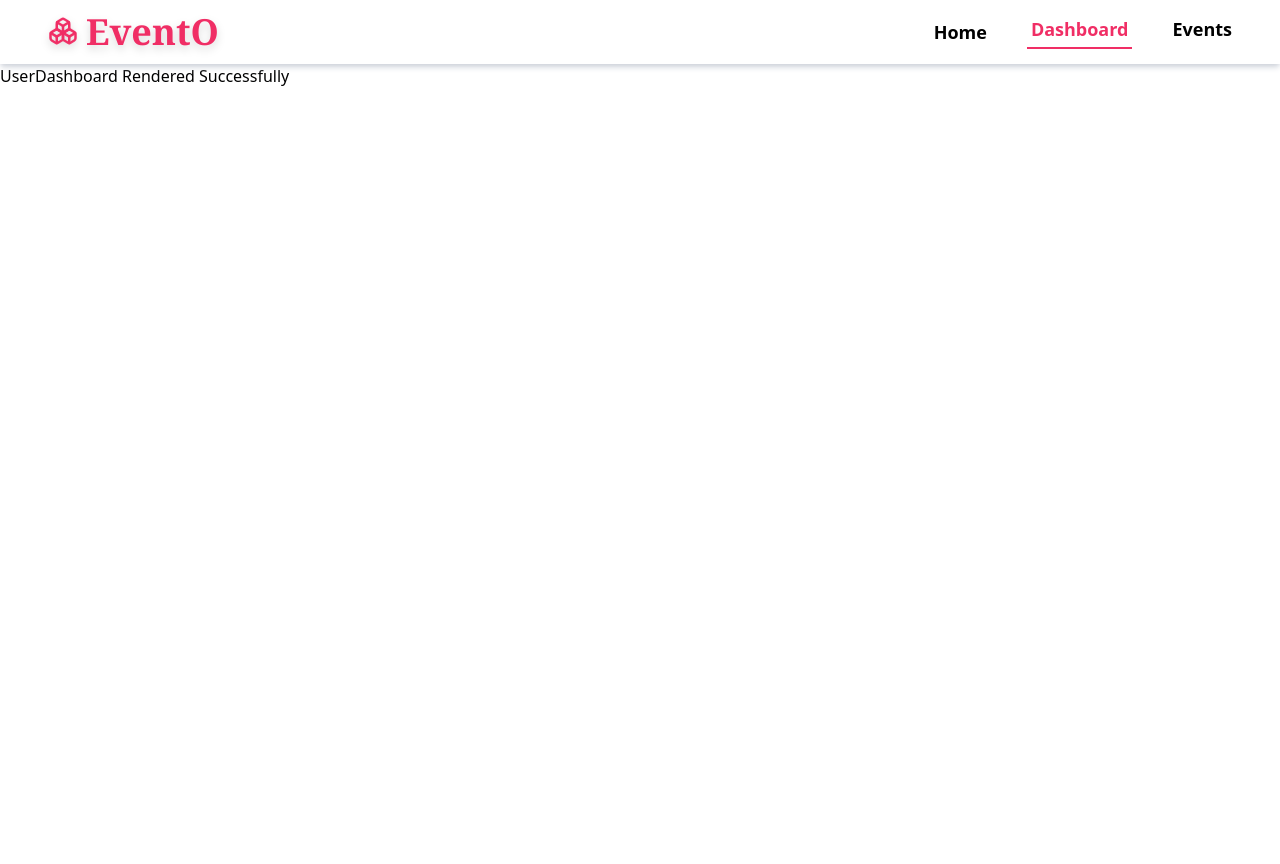
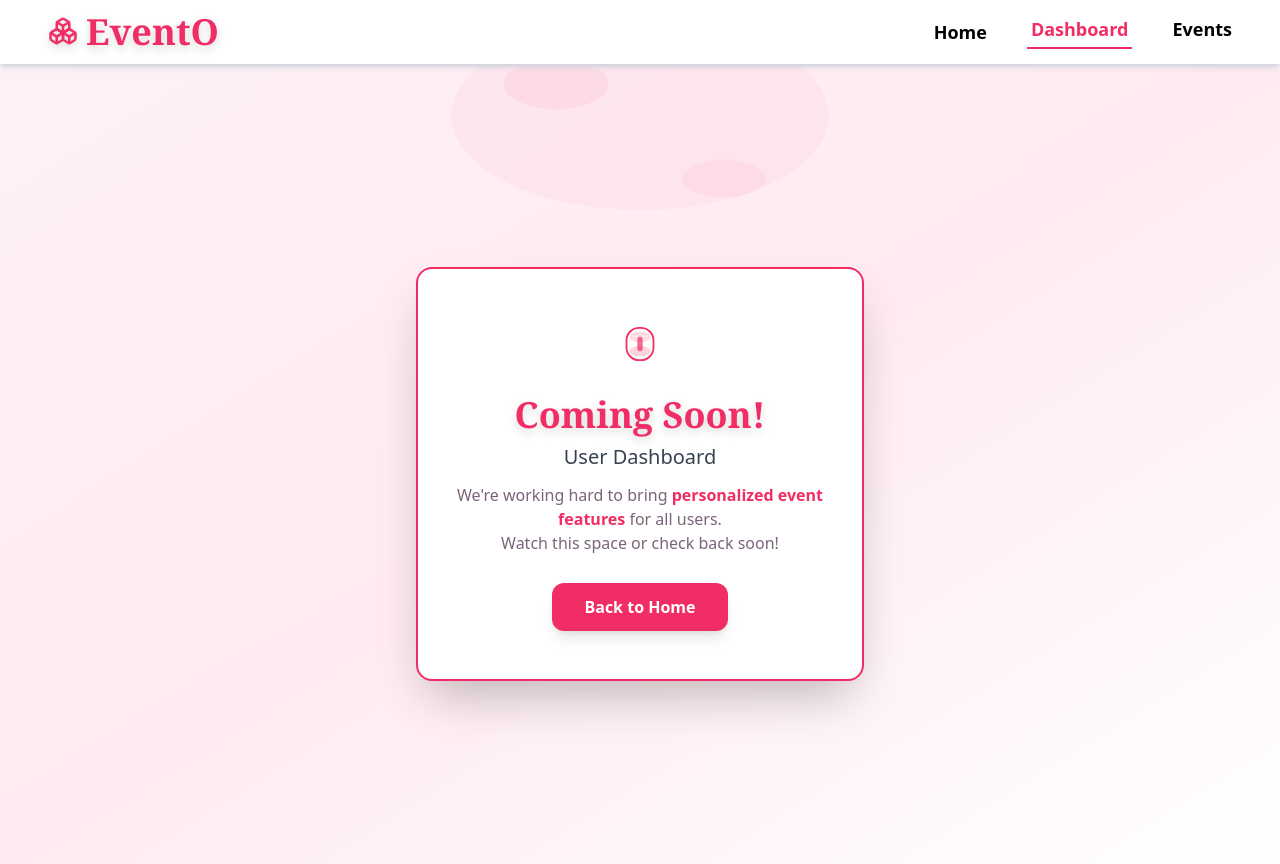
Before and after one commit to Rghvs03/Evento, a React (Vite) app: page /user/dashboard in a window 1280 px wide. Before the commit the page ends 800 px from the top, so only its background shows below. Built offline with nearby package versions, Linux system fonts and the light colour scheme; no server answers.

Commit message:
coming soon page

```diff
--- a/src/Pages/UserDashboard.jsx
+++ b/src/Pages/UserDashboard.jsx
@@ -1,9 +1,110 @@
-import React from 'react'
+import React from "react";
 
 const UserDashboard = () => {
   return (
-    <div>UserDashboard Rendered Successfully</div>
-  )
-}
+    <div className="min-h-screen flex flex-col items-center justify-center bg-gradient-to-br from-[#fff0f7] via-[#ffebf1] to-white px-3 py-10">
+      {/* SVG Blob */}
+      <svg
+        viewBox="0 0 400 220"
+        fill="none"
+        xmlns="http://www.w3.org/2000/svg"
+        className="absolute top-0 left-1/2 -translate-x-1/2 sm:w-[420px] w-[320px] pointer-events-none select-none opacity-30 z-0"
+      >
+        <ellipse
+          cx="200"
+          cy="110"
+          rx="180"
+          ry="90"
+          fill="#f02e65"
+          fillOpacity="0.13"
+        />
+        <ellipse
+          cx="120"
+          cy="80"
+          rx="50"
+          ry="24"
+          fill="#f02e65"
+          fillOpacity="0.22"
+        />
+        <ellipse
+          cx="280"
+          cy="170"
+          rx="40"
+          ry="18"
+          fill="#f02e65"
+          fillOpacity="0.18"
+        />
+      </svg>
 
-export default UserDashboard
+      <div className="relative z-10 w-full max-w-md bg-white border-2 border-[#f02e65] shadow-2xl rounded-2xl flex flex-col items-center px-7 py-12 mt-6 mb-1">
+        {/* Beautiful Clock/Hourglass SVG */}
+        <svg
+          viewBox="0 0 60 60"
+          width={54}
+          height={54}
+          fill="none"
+          className="mb-6"
+        >
+          ircle cx="30" cy="30" r="28" fillll="#ffebf1"/>
+          <ellipse
+            cx="30"
+            cy="22"
+            rx="12"
+            ry="6"
+            fill="#f02e65"
+            fillOpacity="0.16"
+          />
+          <rect
+            x="27"
+            y="22"
+            width="6"
+            height="16"
+            rx="3"
+            fill="#f02e65"
+            fillOpacity="0.7"
+          />
+          <ellipse
+            cx="30"
+            cy="38"
+            rx="12"
+            ry="6"
+            fill="#f02e65"
+            fillOpacity="0.2"
+          />
+          <rect
+            x="15"
+            y="12"
+            width="30"
+            height="36"
+            rx="14"
+            stroke="#f02e65"
+            strokeWidth="2"
+          />
+        </svg>
+        <h1 className="text-3xl sm:text-4xl font-bold font-serif mb-2 text-[#f02e65] drop-shadow-lg">
+          Coming Soon!
+        </h1>
+        <h2 className="mb-3 text-lg sm:text-xl font-medium text-[#374151] text-center">
+          User Dashboard
+        </h2>
+        <p className="text-sm sm:text-base text-[#7a6479] mb-7 text-center">
+          We're working hard to bring{" "}
+          <span className="text-[#f02e65] font-semibold">
+            personalized event features
+          </span>{" "}
+          for all users.
+          <br />
+          Watch this space or check back soon!
+        </p>
+        <button
+          className="bg-[#f02e65] hover:bg-pink-700 text-white font-semibold px-8 py-3 rounded-xl shadow-lg transition-all duration-150"
+          onClick={() => (window.location.href = "/")}
+        >
+          Back to Home
+        </button>
+      </div>
+    </div>
+  );
+};
+
+export default UserDashboard;
```
